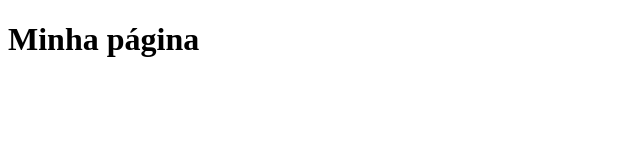
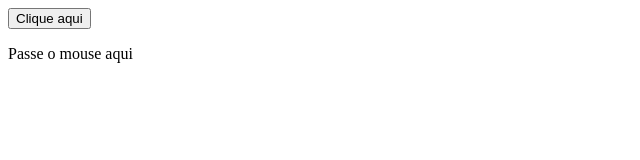
Before and after one commit to vinibenfatti/curso_javascript_dio, a plain HTML site: page index.html in a window 1280 px wide. Shown: the whole page, without its empty margins (0-640 px from the left). Drawn offline with Linux system fonts and the light colour scheme.

Commit message:
Quinto commit

```diff
--- a/index.html
+++ b/index.html
@@ -6,6 +6,8 @@
         <script type="text/javascript" src="js/main.js"></script>
     </HEAD>
     <body>
-        <h1>Minha página</h1>
+        <button type="button" onclick=botao()> Clique aqui </button>
+        <p id="mousemove" onmouseover="trocar()" onmouseout="voltar()">Passe o mouse aqui</p>
+
     </body>
 </HTML>
```
Also changed, not shown: js/main.js (+18 -0 lines).
